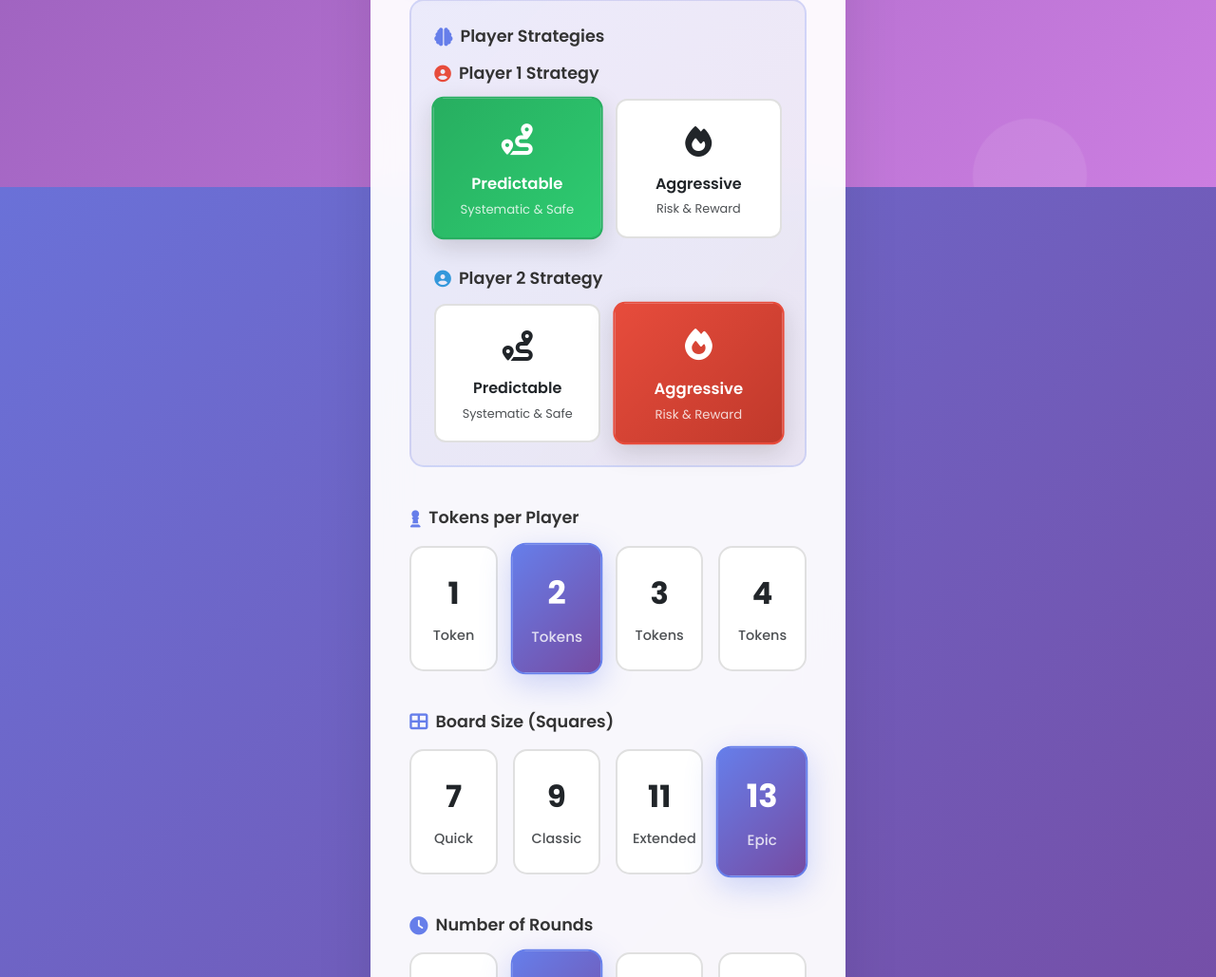
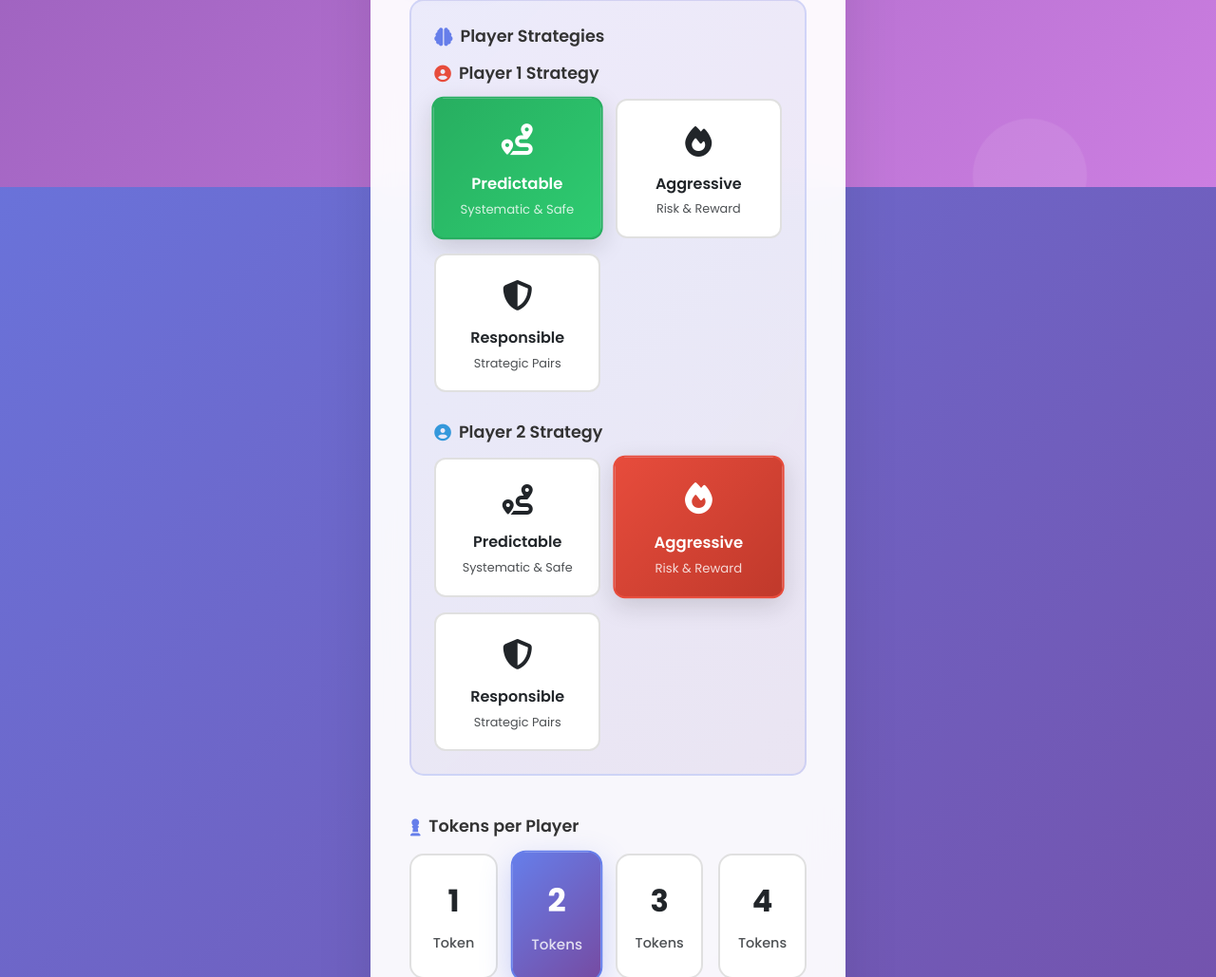
Before and after one commit to AdroitPhilocalist/Ludo-UI, a Flask app: page / in a window 1280 px wide. Shown: the part 603-1632 px from the top of the page at 95% size. Run offline with Flask 2, Linux system fonts and the light colour scheme.

Commit message:
Add player strategy selection and rounds configuration to Ludo game; enhanced game setup with strategy options for players and customizable rounds, improving gameplay experience.

```diff
--- a/templates/home.html
+++ b/templates/home.html
@@ -1,21 +1,39 @@
 <!DOCTYPE html>
 <html lang="en">
   <head>
-    <meta charset="UTF-8">
-    <meta name="viewport" content="width=device-width, initial-scale=1.0">
+    <meta charset="UTF-8" />
+    <meta name="viewport" content="width=device-width, initial-scale=1.0" />
 
     <!-- Bootstrap 5 CSS -->
-    <link href="https://cdn.jsdelivr.net/npm/bootstrap@5.3.0/dist/css/bootstrap.min.css" rel="stylesheet">
+    <link
+      href="https://cdn.jsdelivr.net/npm/bootstrap@5.3.0/dist/css/bootstrap.min.css"
+      rel="stylesheet"
+    />
     <!-- Font Awesome Icons -->
-    <link rel="stylesheet" href="https://cdnjs.cloudflare.com/ajax/libs/font-awesome/6.4.0/css/all.min.css">
+    <link
+      rel="stylesheet"
+      href="https://cdnjs.cloudflare.com/ajax/libs/font-awesome/6.4.0/css/all.min.css"
+    />
     <!-- Google Fonts -->
-    <link href="https://fonts.googleapis.com/css2?family=Poppins:wght@300;400;500;600;700;800&display=swap" rel="stylesheet">
+    <link
+      href="https://fonts.googleapis.com/css2?family=Poppins:wght@300;400;500;600;700;800&display=swap"
+      rel="stylesheet"
+    />
     <!-- AOS Animation Library -->
-    <link href="https://unpkg.com/aos@2.3.1/dist/aos.css" rel="stylesheet">
+    <link href="https://unpkg.com/aos@2.3.1/dist/aos.css" rel="stylesheet" />
 
-    <link rel="stylesheet" href="{{ url_for('static', filename='css/home.css') }}">
-    <link rel="stylesheet" href="{{ url_for('static', filename='css/animations.css') }}">
-    <link rel="icon" href="{{ url_for('static', filename='images/favicon.ico') }}">
+    <link
+      rel="stylesheet"
+      href="{{ url_for('static', filename='css/home.css') }}"
+    />
+    <link
+      rel="stylesheet"
+      href="{{ url_for('static', filename='css/animations.css') }}"
+    />
+    <link
+      rel="icon"
+      href="{{ url_for('static', filename='images/favicon.ico') }}"
+    />
     <title>Ludo Master - Ultimate Board Game Experience</title>
   </head>
   <body>
@@ -90,12 +137,21 @@
                 <!-- Player 1 Strategy -->
                 <div class="player-strategy-config">
                   <h5 class="strategy-player-title">
-                                    <i class="fas fa-user-circle" style="color: #e74c3c;"></i>
+                    <i class="fas fa-user-circle" style="color: #e74c3c"></i>
                     Player 1 Strategy
                   </h5>
                   <div class="strategy-grid">
-                                    <input type="radio" id="p1-predictable" name="player1-strategy" value="PREDICTABLE" checked>
-                                    <label for="p1-predictable" class="strategy-card predictable">
+                    <input
+                      type="radio"
+                      id="p1-predictable"
+                      name="player1-strategy"
+                      value="PREDICTABLE"
+                      checked
+                    />
+                    <label
+                      for="p1-predictable"
+                      class="strategy-card predictable"
+                    >
                       <div class="strategy-icon">
                         <i class="fas fa-route"></i>
                       </div>
@@ -111,18 +172,42 @@
                       <div class="strategy-name">Aggressive</div>
                       <div class="strategy-desc">Risk & Reward</div>
                     </label>
+                    <input
+                      type="radio"
+                      id="p1-responsible"
+                      name="player1-strategy"
+                      value="RESPONSIBLE"
+                    />
+                    <label
+                      for="p1-responsible"
+                      class="strategy-card responsible"
+                    >
+                      <div class="strategy-icon">
+                        <i class="fas fa-shield-alt"></i>
+                      </div>
+                      <div class="strategy-name">Responsible</div>
+                      <div class="strategy-desc">Strategic Pairs</div>
+                    </label>
                   </div>
                 </div>
 
                 <!-- Player 2 Strategy -->
                 <div class="player-strategy-config">
                   <h5 class="strategy-player-title">
-                                    <i class="fas fa-user-circle" style="color: #3498db;"></i>
+                    <i class="fas fa-user-circle" style="color: #3498db"></i>
                     Player 2 Strategy
                   </h5>
                   <div class="strategy-grid">
-                                    <input type="radio" id="p2-predictable" name="player2-strategy" value="PREDICTABLE">
-                                    <label for="p2-predictable" class="strategy-card predictable">
+                    <input
+                      type="radio"
+                      id="p2-predictable"
+                      name="player2-strategy"
+                      value="PREDICTABLE"
+                    />
+                    <label
+                      for="p2-predictable"
+                      class="strategy-card predictable"
+                    >
                       <div class="strategy-icon">
                         <i class="fas fa-route"></i>
                       </div>
@@ -138,36 +229,78 @@
                       <div class="strategy-name">Aggressive</div>
                       <div class="strategy-desc">Risk & Reward</div>
                     </label>
+                    <input
+                      type="radio"
+                      id="p1-responsible"
+                      name="player1-strategy"
+                      value="RESPONSIBLE"
+                    />
+                    <label
+                      for="p1-responsible"
+                      class="strategy-card responsible"
+                    >
+                      <div class="strategy-icon">
+                        <i class="fas fa-shield-alt"></i>
+                      </div>
+                      <div class="strategy-name">Responsible</div>
+                      <div class="strategy-desc">Strategic Pairs</div>
+                    </label>
                   </div>
                 </div>
               </div>
 
               <!-- Tokens Selection -->
-                        <div class="config-section" data-aos="fade-left" data-aos-duration="800" data-aos-delay="600">
+              <div
+                class="config-section"
+                data-aos="fade-left"
+                data-aos-duration="800"
+                data-aos-delay="600"
+              >
                 <label class="config-label">
                   <i class="fas fa-chess-pawn"></i>
                   Tokens per Player
                 </label>
                 <div class="selection-grid tokens-grid">
-                                <input type="radio" id="tokens-1" name="num-tokens" value="1">
+                  <input
+                    type="radio"
+                    id="tokens-1"
+                    name="num-tokens"
+                    value="1"
+                  />
                   <label for="tokens-1" class="selection-card">
                     <span class="selection-number">1</span>
                     <span class="selection-text">Token</span>
                   </label>
 
-                                <input type="radio" id="tokens-2" name="num-tokens" value="2" checked>
+                  <input
+                    type="radio"
+                    id="tokens-2"
+                    name="num-tokens"
+                    value="2"
+                    checked
+                  />
                   <label for="tokens-2" class="selection-card">
                     <span class="selection-number">2</span>
                     <span class="selection-text">Tokens</span>
                   </label>
 
-                                <input type="radio" id="tokens-3" name="num-tokens" value="3">
+                  <input
+                    type="radio"
+                    id="tokens-3"
+                    name="num-tokens"
+                    value="3"
+                  />
                   <label for="tokens-3" class="selection-card">
                     <span class="selection-number">3</span>
                     <span class="selection-text">Tokens</span>
                   </label>
 
-                                <input type="radio" id="tokens-4" name="num-tokens" value="4">
+                  <input
+                    type="radio"
+                    id="tokens-4"
+                    name="num-tokens"
+                    value="4"
+                  />
                   <label for="tokens-4" class="selection-card">
                     <span class="selection-number">4</span>
                     <span class="selection-text">Tokens</span>
```
Also changed, not shown: other parts of templates/home.html (+112 -30 lines). Lines whose indentation alone changed are shown as unchanged.
